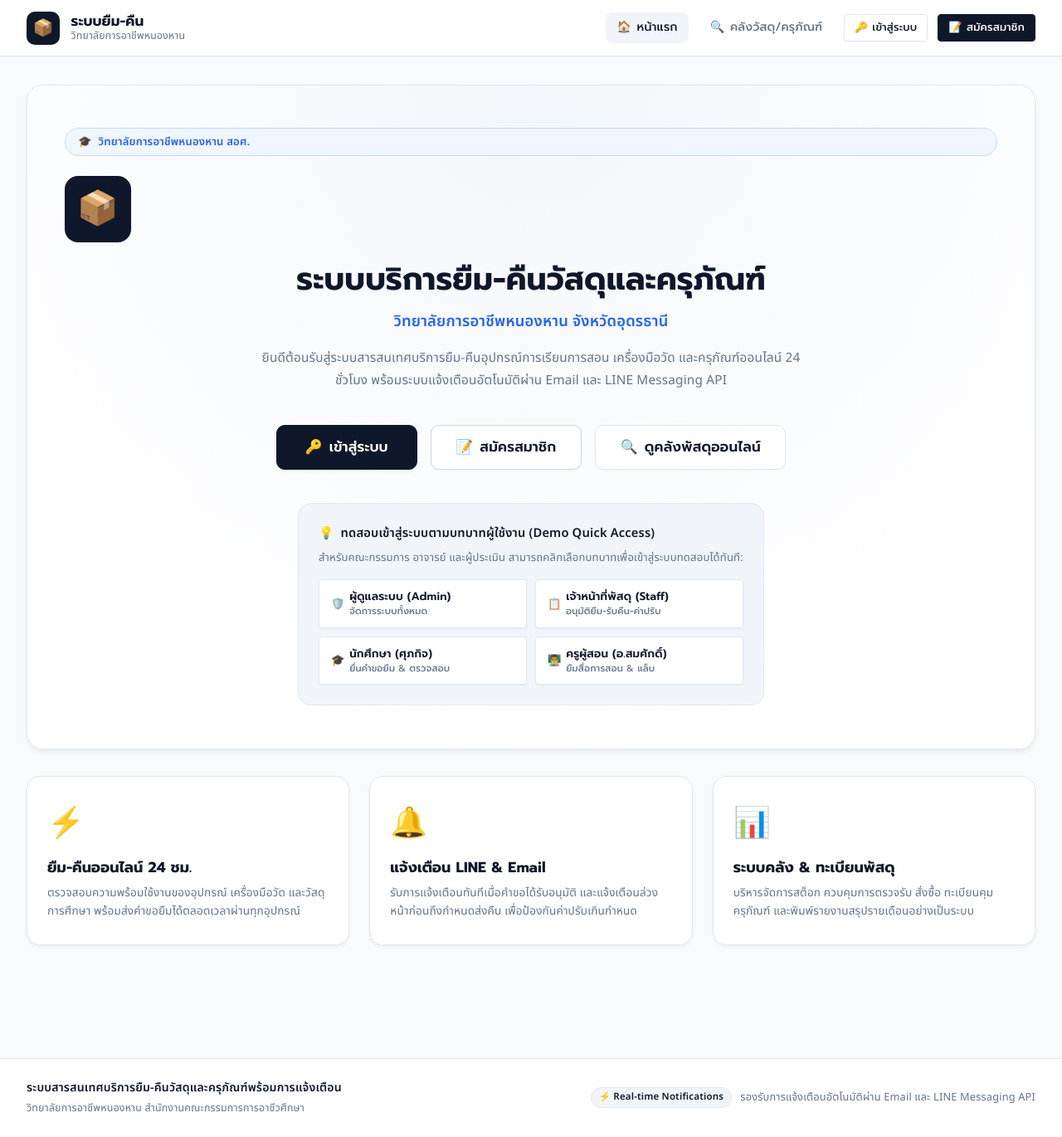
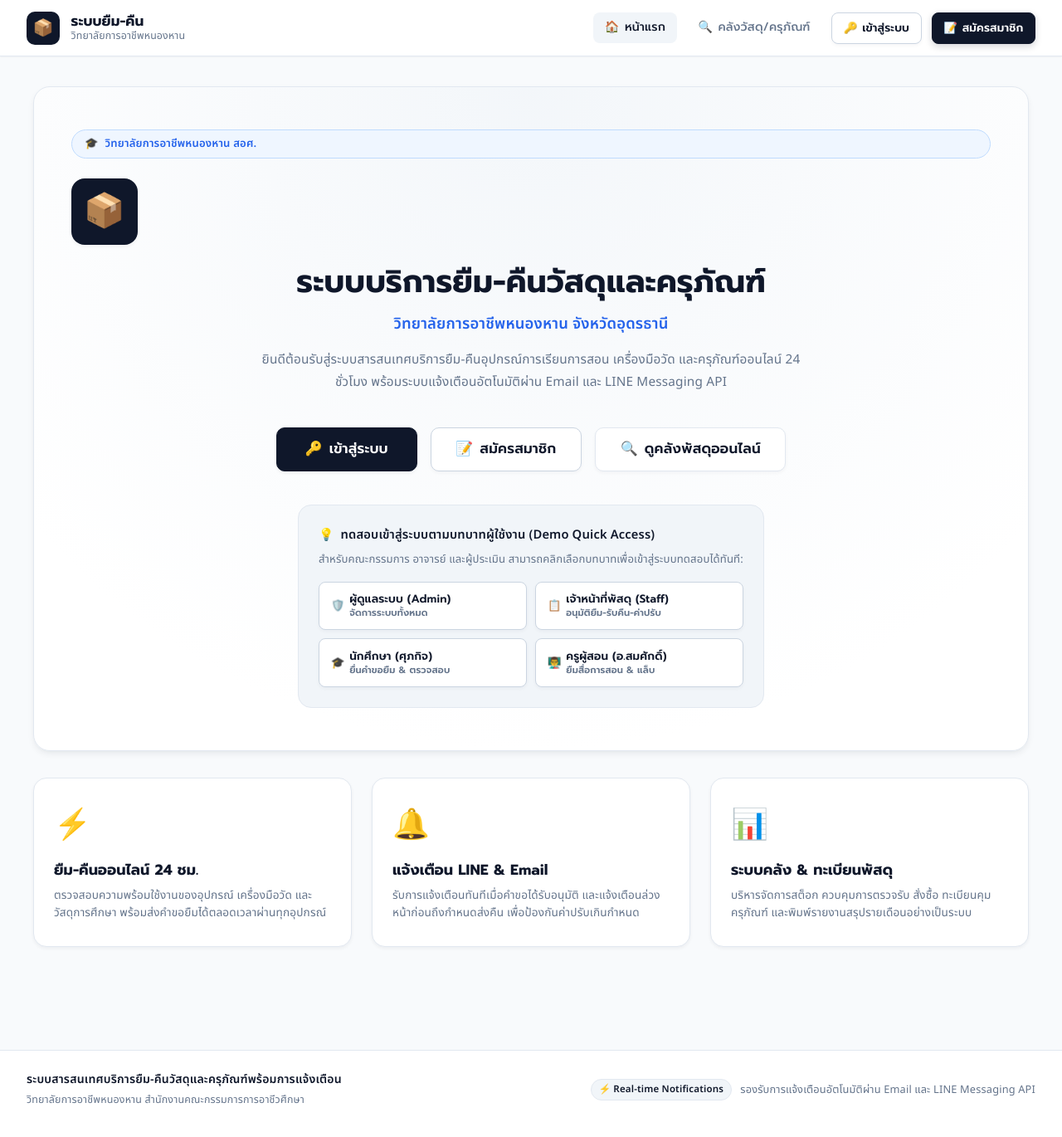
Before and after one commit to suphakitbest3004/borrow-system, a Flask app: page / in a window 1280 px wide. Shown: the whole page at 83% size. After the commit the page ends 1330 px from the top, so only its background shows below. Run offline with Flask 3, Linux system fonts and the light colour scheme.

Commit message:
Add files via upload

```diff
--- a/static/css/style.css
+++ b/static/css/style.css
@@ -1150,20 +1167,26 @@ code, .font-mono, [data-mono] {
 .main-content {
   flex: 1;
   width: 100%;
-  max-width: 100%;
-  margin: 0;
-  padding: clamp(1rem, 2vw, 2.25rem) clamp(1rem, 2.5vw, 2.5rem) 4.5rem;
+  max-width: 1440px;
+  margin: 0 auto;
+  padding: 24px 32px 48px;
   transition: padding 0.2s ease;
 }
 
+@media (min-width: 1280px) {
+  .main-content {
+    padding: 28px 40px 60px;
+  }
+}
+
 .page-header {
   display: flex;
   flex-wrap: wrap;
   align-items: center;
   justify-content: space-between;
-  gap: 1rem;
-  margin-bottom: 1.75rem;
-  padding-bottom: 1.25rem;
+  gap: 1.25rem;
+  margin-bottom: 24px;
+  padding-bottom: 16px;
   border-bottom: 1px solid var(--border);
 }
 
@@ -1196,80 +1219,100 @@ code, .font-mono, [data-mono] {
   justify-content: center;
   gap: 0.5rem;
   font-family: var(--font-heading);
-  font-size: 0.875rem;
-  font-weight: 500;
+  font-size: 0.95rem;
+  font-weight: 600;
   letter-spacing: 0.01em;
-  padding: 0.58rem 1.15rem;
-  border-radius: var(--radius-sm);
-  border: 1px solid transparent;
+  padding: 0.65rem 1.25rem;
+  min-height: 44px;
+  border-radius: var(--radius-md);
+  border: 1.5px solid transparent;
   cursor: pointer;
   transition: var(--transition-fast);
   text-decoration: none;
   line-height: 1.45;
   user-select: none;
-  box-shadow: var(--shadow-xs);
+  box-shadow: 0 2px 4px rgba(15, 23, 42, 0.08);
 }
 
 .btn:active {
-  transform: scale(0.98);
+  transform: scale(0.97);
+}
+
+.btn:focus-visible {
+  outline: 2px solid var(--accent-blue);
+  outline-offset: 2px;
 }
 
 .btn-primary {
   background: var(--primary);
-  color: var(--primary-text);
+  color: #ffffff !important;
   border-color: var(--primary);
+  box-shadow: 0 3px 8px rgba(15, 23, 42, 0.18);
 }
 
 .btn-primary:hover {
   background: var(--primary-hover);
   border-color: var(--primary-hover);
-  box-shadow: var(--shadow-sm);
+  box-shadow: 0 4px 12px rgba(15, 23, 42, 0.25);
+  color: #ffffff !important;
 }
 
 .btn-secondary {
-  background: var(--bg-card);
-  color: var(--text-main);
-  border-color: var(--border);
+  background: #ffffff;
+  color: var(--text-main) !important;
+  border-color: var(--border-dark);
+  box-shadow: 0 2px 4px rgba(15, 23, 42, 0.04);
 }
 
 .btn-secondary:hover {
   background: var(--bg-subtle);
-  border-color: var(--border-focus);
+  border-color: var(--primary);
+  color: var(--primary) !important;
 }
 
 .btn-success {
-  background: var(--success);
-  color: white;
-  border-color: var(--success);
+  background: #15803d;
+  color: #ffffff !important;
+  border-color: #15803d;
+  box-shadow: 0 3px 8px rgba(21, 128, 61, 0.25);
 }
 
 .btn-success:hover {
-  background: var(--success-hover);
-  border-color: var(--success-hover);
+  background: #166534;
+  border-color: #166534;
+  box-shadow: 0 4px 12px rgba(21, 128, 61, 0.35);
+  color: #ffffff !important;
 }
 
 .btn-danger {
   background: var(--danger);
-  color: white;
+  color: #ffffff !important;
   border-color: var(--danger);
+  box-shadow: 0 3px 8px rgba(225, 29, 72, 0.25);
 }
 
 .btn-danger:hover {
   background: var(--danger-hover);
   border-color: var(--danger-hover);
+  box-shadow: 0 4px 12px rgba(225, 29, 72, 0.35);
+  color: #ffffff !important;
 }
 
 .btn-sm {
-  padding: 0.38rem 0.75rem;
-  font-size: 0.8rem;
-  border-radius: var(--radius-xs);
+  padding: 0.42rem 0.85rem;
+  font-size: 0.84rem;
+  font-weight: 600;
+  min-height: 38px;
+  border-radius: var(--radius-sm);
   gap: 0.35rem;
 }
 
 .btn-lg {
-  padding: 0.8rem 1.6rem;
-  font-size: 1rem;
-  border-radius: var(--radius-md);
+  padding: 0.85rem 1.75rem;
+  font-size: 1.05rem;
+  font-weight: 700;
+  min-height: 50px;
+  border-radius: var(--radius-lg);
 }
 
 /* Badges (Pills) */
```
Also changed, not shown: other parts of static/css/style.css (+46 -24 lines).
